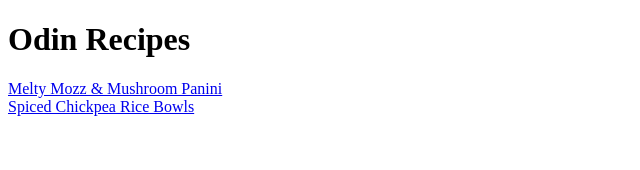
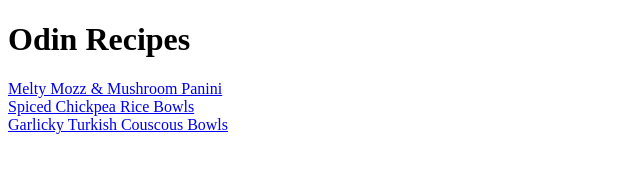
Before and after one commit to rylandsadler/odin-recipes, a plain HTML site: page index.html in a window 1280 px wide. Shown: the whole page, without its empty margins (0-640 px from the left). Drawn offline with Linux system fonts and the light colour scheme.

Commit message:
added link to couscous_bowls.html

```diff
--- a/index.html
+++ b/index.html
@@ -11,5 +11,7 @@
         <a href="recipes/mozz_panini.html">Melty Mozz & Mushroom Panini </a>
         <br>
         <a href="recipes/chickpea_bowls.html">Spiced Chickpea Rice Bowls</a>
+        <br>
+        <a href="recipes/couscous_bowls.html">Garlicky Turkish Couscous Bowls</a>
     </body>
 </html>
```
